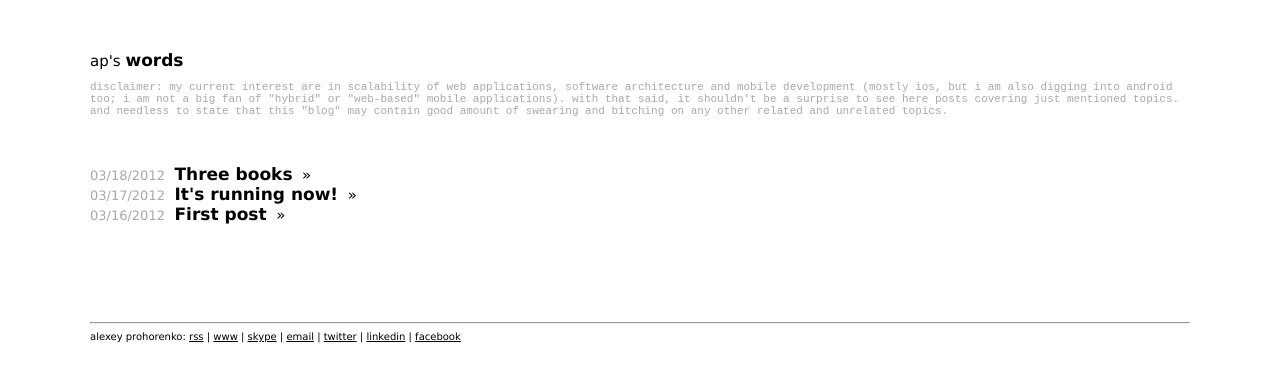
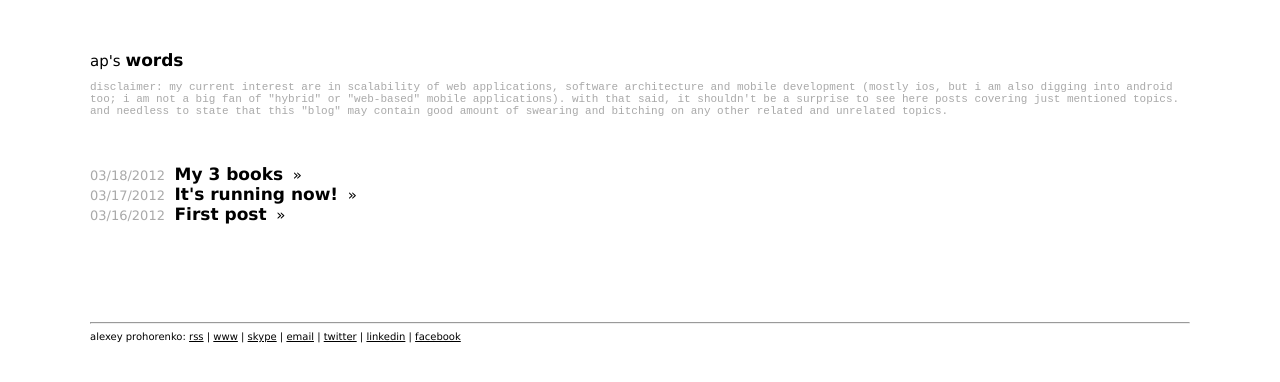
Before and after one commit to alexeypro/alexeypro.github.com, a Jekyll site: the page built from index.html, in a window 1280 px wide. Shown: the top 382 px of the page. Built offline with Jekyll 4.4.1, drawn with Linux system fonts in a browser that asks for light colours.

Commit message:
small change

```diff
--- a/_posts/2012-03-18-three-books.html
+++ b/_posts/2012-03-18-three-books.html
@@ -1,6 +1,6 @@
 ---
 layout: default
-title: Three books
+title: My 3 books
 ---
 Right now, I just mentioned that there are 3 books that perfectly describe all my current interests. Coincidentially (or I guess not? ;-) I am reading them right now. They are <a href="http://amzn.to/FQqCv1">Pro Java EE 5 Performance Management and Optimization </a>, <a href="http://amzn.to/y92D4B">Refactoring to Patterns</a> and (while it's not technically a "book", but still) <a href="http://developer.apple.com/library/ios/documentation/Cocoa/Conceptual/MemoryMgmt/MemoryMgmt.pdf">Advanced Memory Management Programming Guide</a>. While only one of them is absolutely new for me, I am trying to read every book like for the first time, absorbing everything from scratch. <br/>
 But those three books perfectly describe my interests in <i>scalability</i>, <i>software architecture</i> and <i>mobile development</i>. I am not sure if I can recommend above mentioned books yet, but give me some time and you'll know. :-)
```
